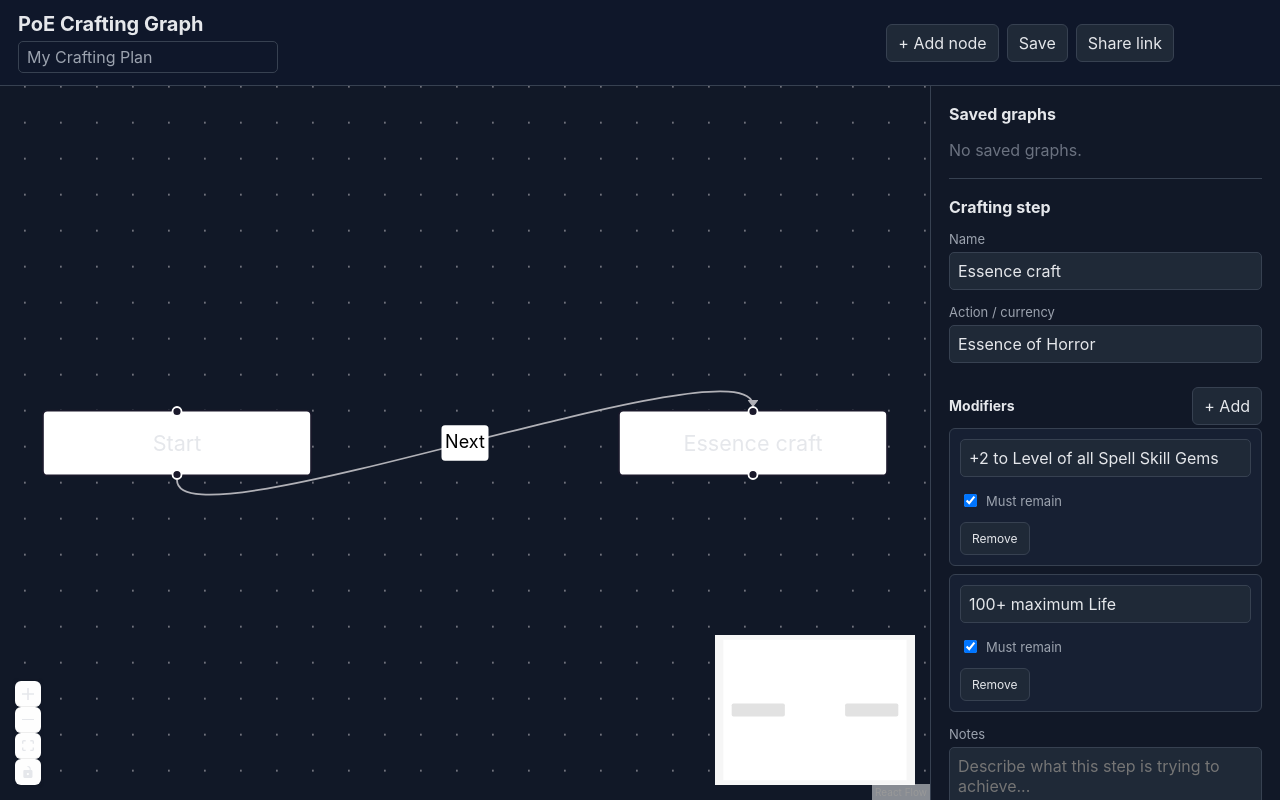
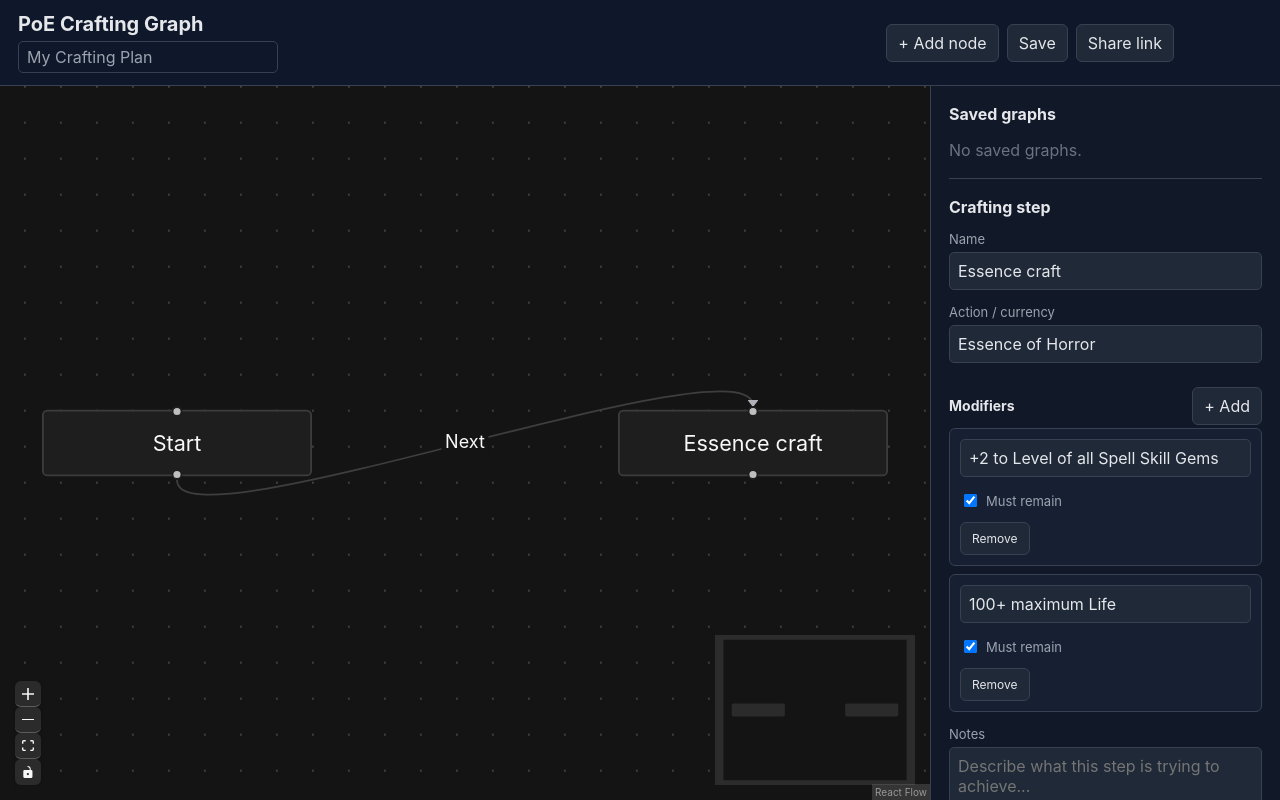
Before and after one commit to fekga/crafting-graph, a React (Vite) app: page / in a window 1280 px wide. Built offline with nearby package versions, Linux system fonts and the light colour scheme.

Commit message:
dark theme

```diff
--- a/src/App.tsx
+++ b/src/App.tsx
@@ -210,6 +210,7 @@ function App() {
       <main>
         <section className="canvas">
           <ReactFlow
+            colorMode="dark"
             nodes={nodes}
             edges={edges}
             onNodesChange={onNodesChange}
```
